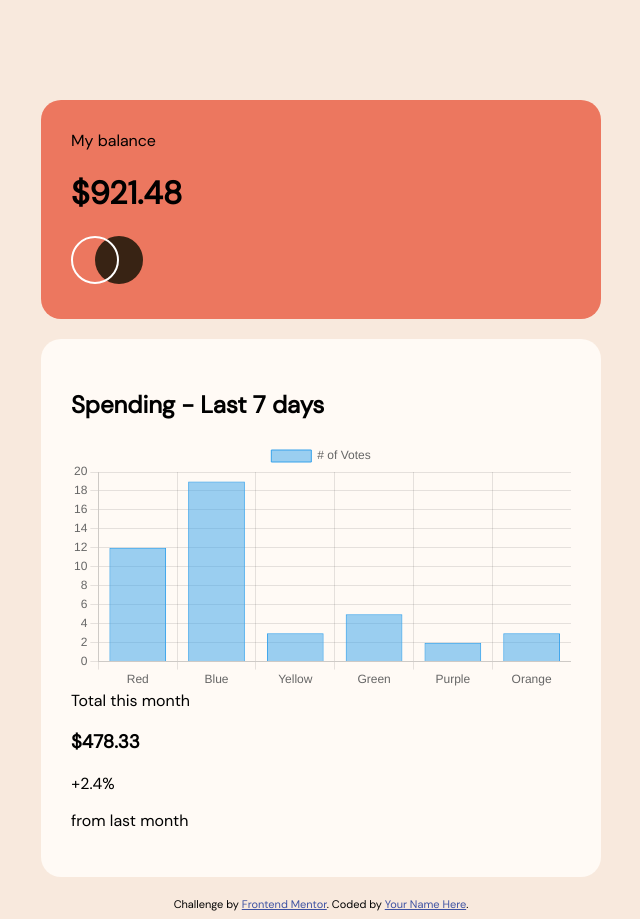
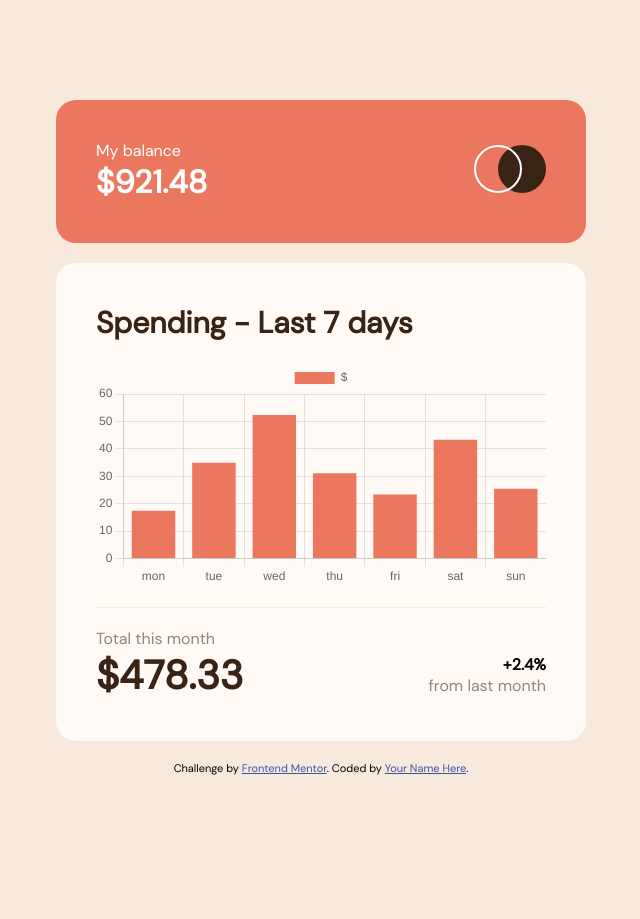
Before and after one commit to KramligCoder/Expenses-chart-component, a plain HTML site: page index.html in a window 1280 px wide. Shown: the whole page, without its empty margins (319-959 px from the left). After the commit the page ends 800 px from the top, so only its background shows below. Drawn offline with nearby package versions, Linux system fonts and the light colour scheme; a web font is replaced by a local one.

Commit message:
adding some codes and files

```diff
--- a/css/style.css
+++ b/css/style.css
@@ -29,9 +29,17 @@ body {
 }
 
 .m_container {
-    max-width: 500px;
+    max-width: 450px;
     margin: 0 auto;
     width: 100%;
+    PADDING: 40PX;
+}
+.m_wrap {
+    display: flex;
+    align-items: center;
+    -webkit-box-pack: justify;
+    justify-content: space-between;
+    vertical-align: middle;
 }
 
 /*=====================
@@ -40,18 +48,47 @@ body {
 #m_header {
     margin-top: 100px;
     background: hsl(10, 79%, 65%);
-    padding: 30px;
     border-radius: 20px;
 }
-
+#m_header .m_balance {
+    color: #fff;
+}
+#m_header .m_balance h1 {
+    margin: 0;
+}
 
 /*=====================
     CONTENT SECTION
 =====================*/
 #m_main {
     background: hsl(33, 100%, 98%);
-    padding: 30px;
     border-radius: 20px;
     margin-top: 20px;
     margin-bottom: 20px;
 }
+.m_spend h2 {
+    margin: 0 0 20px 0;
+    font-size: 30px;
+    color: hsl(25, 47%, 15%);
+}
+.m_total {
+    margin-top: 20px;
+    padding-top: 20px;
+    border-top: 1px solid hsl(27, 66%, 92%);
+}
+.m_totaltext,
+.m_percent p {
+    color: hsl(28, 10%, 53%);
+    margin: 0;
+}
+.m_price h3 {
+    font-size: 40px;
+    margin: 0;
+    color: hsl(25, 47%, 15%);
+}
+.m_percent span {
+    width: 100%;
+    display: block;
+    text-align: right;
+    font-weight: 600;
+}
--- a/index.html
+++ b/index.html
@@ -12,7 +12,7 @@
 
   <body>
 
-    <div id="m_header" class="m_container">
+    <div id="m_header" class="m_container m_wrap">
       <header class="m_balance">
         <span>My balance</span>
         <h1>$921.48</h1>
@@ -33,7 +33,7 @@
         <div class="m_totaltext">
           <span>Total this month</span>
         </div>
-        <div class="m_totalamount">
+        <div class="m_totalamount m_wrap">
           <div class="m_price">
             <h3>$478.33</h3>
           </div>
--- a/js/script.js
+++ b/js/script.js
@@ -3,11 +3,11 @@ const ctx = document.getElementById('m_Chart');
 new Chart(ctx, {
   type: 'bar',
   data: {
-    labels: ['Red', 'Blue', 'Yellow', 'Green', 'Purple', 'Orange'],
+    labels: ['mon', 'tue', 'wed', 'thu', 'fri', 'sat', 'sun'],
     datasets: [{
-      label: '# of Votes',
-      data: [12, 19, 3, 5, 2, 3],
-      borderWidth: 1
+      label: '$',
+      data: [17.45, 34.91, 52.36, 31.07, 23.39, 43.28, 25.48],
+      backgroundColor: "hsl(10, 79%, 65%)"
     }]
   },
   options: {
```
